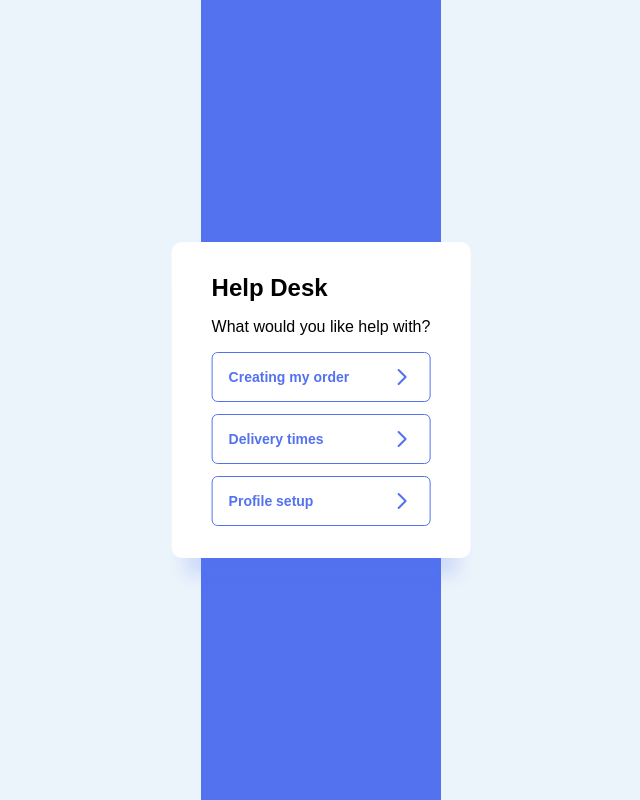
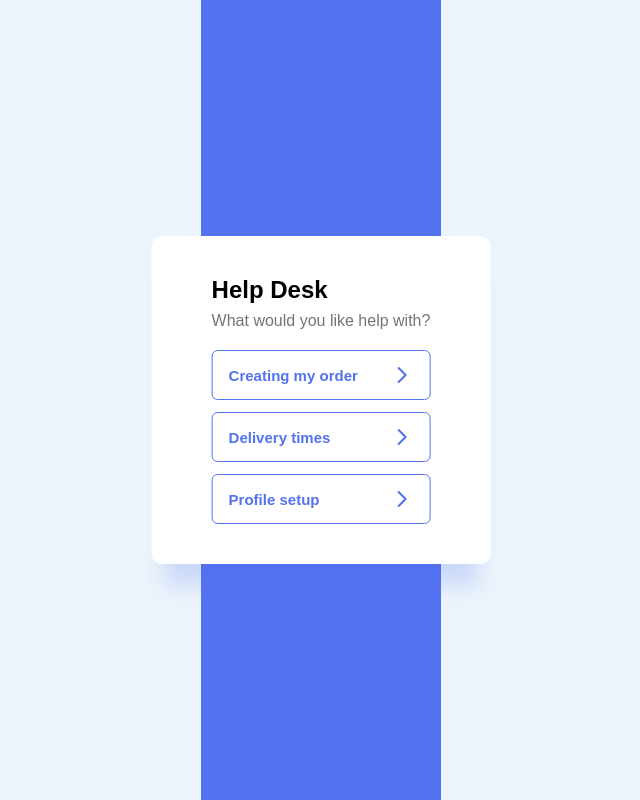
Before and after one commit to apcurran/ui-card-striped-bg, a plain HTML site: page index.html in a window 1280 px wide. Shown: the whole page, without its empty margins (319-959 px from the left). Drawn offline with Linux system fonts and the light colour scheme.

Commit message:
Adjusted desc text color and box-shadow opacity

```diff
--- a/style.css
+++ b/style.css
@@ -7,6 +7,7 @@
 :root {
     --dark-blue: #5372f0;
     --light-blue: #ebf3fb;
+    --dark-grey: #747474;
 }
 
 html,
@@ -36,15 +37,19 @@ body {
     left: 50%;
     transform: translate(-50%, -50%);
     z-index: 1;
-    padding: 2rem 2.5rem;
+    padding: 2.5rem 3.75rem;
     background-color: #fff;
     border-radius: 10px;
-    box-shadow: 0 30px 15px -13px hsla(228 84% 63% / .175);
+    box-shadow: 0 34px 18px -13px hsla(228 84% 63% / .2);
 }
 
-.card__title,
+.card__title {
+    margin-bottom: .5rem;
+}
+
 .card__desc {
-    margin-bottom: 1rem;
+    margin-bottom: 1.25rem;
+    color: var(--dark-grey);
 }
 
 .card__btn {
@@ -58,7 +63,7 @@ body {
     border-radius: 6px;
     color: var(--dark-blue);
     font-weight: 700;
-    font-size: .875rem;
+    font-size: .9375rem;
     background: none;
 
     /* Transition color of font and svg icon */
```
